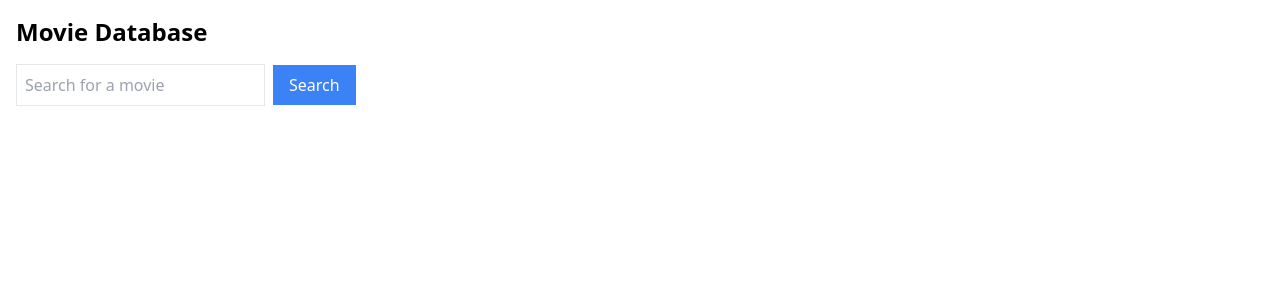
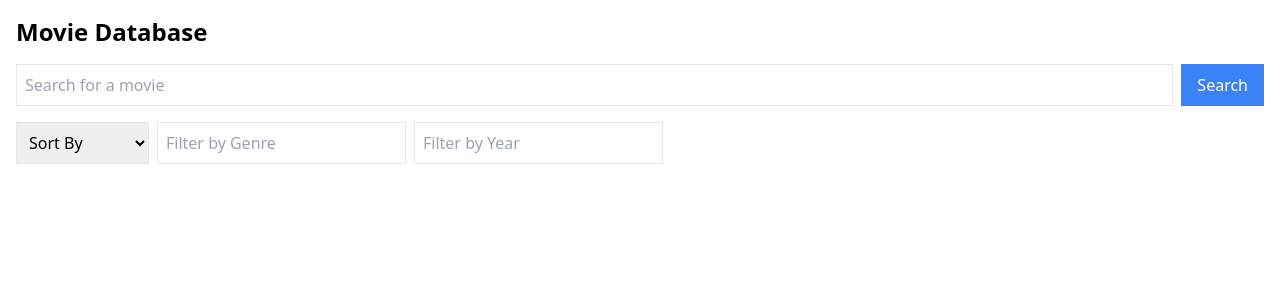
Before and after one commit to edturf01/m-database-app, a React (Vite) app: page / in a window 1280 px wide. Shown: the top 300 px of the page. Built offline with nearby package versions, Linux system fonts and the light colour scheme.

Commit message:
Add Sorting & Filtering feature

```diff
--- a/src/App.jsx
+++ b/src/App.jsx
@@ -1,149 +1,124 @@
-import React, { useState, useEffect } from "react";
+import React, { useState } from "react";
 
 function App() {
   const [query, setQuery] = useState("");
   const [movies, setMovies] = useState([]);
   const [error, setError] = useState("");
-  const [page, setPage] = useState(1);
-  const [totalResults, setTotalResults] = useState(0);
-  const [favorites, setFavorites] = useState([]);
+  const [sortBy, setSortBy] = useState("");
+  const [filterGenre, setFilterGenre] = useState("");
+  const [filterYear, setFilterYear] = useState("");
 
   const API_KEY = "450513ee";
 
-
-  useEffect(() => {
-    const storedFavorites = JSON.parse(localStorage.getItem("favorites")) || [];
-    setFavorites(storedFavorites);
-  }, []);
-
-
-  useEffect(() => {
-    localStorage.setItem("favorites", JSON.stringify(favorites));
-  }, [favorites]);
-
-  const searchMovie = async (newPage = 1) => {
+  const searchMovie = async () => {
     if (!query) return;
     try {
       const response = await fetch(
-        `https://www.omdbapi.com/?s=${query}&apikey=${API_KEY}&page=${newPage}`
+        `https://www.omdbapi.com/?s=${query}&apikey=${API_KEY}`
       );
       const data = await response.json();
       if (data.Response === "True") {
-        setMovies(data.Search);
+        // Fetch full details for each movie
+        const detailedMovies = await Promise.all(
+          data.Search.map(async (m) => {
+            const res = await fetch(
+              `https://www.omdbapi.com/?i=${m.imdbID}&apikey=${API_KEY}`
+            );
+            return await res.json();
+          })
+        );
+        setMovies(detailedMovies);
         setError("");
-        setTotalResults(parseInt(data.totalResults));
-        setPage(newPage);
       } else {
         setMovies([]);
         setError(data.Error);
-        setTotalResults(0);
       }
     } catch (err) {
+      setMovies([]);
       setError("Failed to fetch data");
-      setMovies([]);
-      setTotalResults(0);
     }
   };
 
-  const addFavorite = (movie) => {
-    if (!favorites.find((fav) => fav.imdbID === movie.imdbID)) {
-      setFavorites([...favorites, movie]);
+  // Apply filtering
+  let filteredMovies = movies;
+  if (filterGenre) {
+    filteredMovies = filteredMovies.filter((m) =>
+      m.Genre.toLowerCase().includes(filterGenre.toLowerCase())
+    );
   }
-  };
+  if (filterYear) {
+    filteredMovies = filteredMovies.filter((m) => m.Year === filterYear);
+  }
 
-  const removeFavorite = (id) => {
-    setFavorites(favorites.filter((fav) => fav.imdbID !== id));
-  };
-
-  const totalPages = Math.ceil(totalResults / 10);
+  // Apply sorting
+  if (sortBy) {
+    filteredMovies.sort((a, b) => {
+      if (sortBy === "Year") return b.Year - a.Year;
+      if (sortBy === "imdbRating")
+        return parseFloat(b.imdbRating) - parseFloat(a.imdbRating);
+      return 0;
+    });
+  }
 
   return (
     <div className="App p-4">
       <h1 className="text-2xl font-bold mb-4">Movie Database</h1>
+      <div className="flex gap-2 mb-4">
         <input
           type="text"
           placeholder="Search for a movie"
           value={query}
           onChange={(e) => setQuery(e.target.value)}
-        className="border p-2 mr-2"
+          className="border p-2 flex-1"
         />
         <button
-        onClick={() => searchMovie(1)}
+          onClick={searchMovie}
           className="bg-blue-500 text-white px-4 py-2"
         >
           Search
         </button>
+      </div>
+
+      {/* Sorting & Filtering */}
+      <div className="flex gap-2 mb-4">
+        <select
+          onChange={(e) => setSortBy(e.target.value)}
+          value={sortBy}
+          className="border p-2"
+        >
+          <option value="">Sort By</option>
+          <option value="Year">Year</option>
+          <option value="imdbRating">IMDB Rating</option>
+        </select>
+        <input
+          type="text"
+          placeholder="Filter by Genre"
+          value={filterGenre}
+          onChange={(e) => setFilterGenre(e.target.value)}
+          className="border p-2"
+        />
+        <input
+          type="text"
+          placeholder="Filter by Year"
+          value={filterYear}
+          onChange={(e) => setFilterYear(e.target.value)}
+          className="border p-2"
+        />
+      </div>
 
       {error && <p className="text-red-500 mt-4">{error}</p>}
 
-      <div className="mt-4 grid grid-cols-1 md:grid-cols-2 lg:grid-cols-3 gap-4">
-        {movies.map((movie) => (
-          <div key={movie.imdbID} className="border p-2">
+      {filteredMovies.map((movie) => (
+        <div key={movie.imdbID} className="mt-4 border-b pb-4">
           <h2 className="text-xl font-semibold">{movie.Title}</h2>
           <p>Year: {movie.Year}</p>
-            {movie.Poster !== "N/A" && (
+          <p>Genre: {movie.Genre}</p>
+          <p>Cast: {movie.Actors}</p>
+          <p>IMDB Rating: {movie.imdbRating}</p>
+          <p>Plot: {movie.Plot}</p>
           <img src={movie.Poster} alt={movie.Title} className="mt-2 w-48" />
-            )}
-            <button
-              onClick={() =>
-                favorites.find((fav) => fav.imdbID === movie.imdbID)
-                  ? removeFavorite(movie.imdbID)
-                  : addFavorite(movie)
-              }
-              className="mt-2 bg-green-500 text-white px-3 py-1"
-            >
-              {favorites.find((fav) => fav.imdbID === movie.imdbID)
-                ? "Remove from Favorites"
-                : "Add to Favorites"}
-            </button>
         </div>
       ))}
-      </div>
-
-      {totalPages > 1 && (
-        <div className="mt-4 flex gap-2">
-          <button
-            disabled={page === 1}
-            onClick={() => searchMovie(page - 1)}
-            className="bg-gray-300 px-3 py-1 disabled:opacity-50"
-          >
-            Previous
-          </button>
-          <span>
-            Page {page} of {totalPages}
-          </span>
-          <button
-            disabled={page === totalPages}
-            onClick={() => searchMovie(page + 1)}
-            className="bg-gray-300 px-3 py-1 disabled:opacity-50"
-          >
-            Next
-          </button>
-        </div>
-      )}
-
-      {favorites.length > 0 && (
-        <div className="mt-8">
-          <h2 className="text-2xl font-bold mb-2">Favorites</h2>
-          <div className="grid grid-cols-1 md:grid-cols-2 lg:grid-cols-3 gap-4">
-            {favorites.map((movie) => (
-              <div key={movie.imdbID} className="border p-2">
-                <h2 className="text-xl font-semibold">{movie.Title}</h2>
-                <p>Year: {movie.Year}</p>
-                {movie.Poster !== "N/A" && (
-                  <img src={movie.Poster} alt={movie.Title} className="mt-2 w-48" />
-                )}
-                <button
-                  onClick={() => removeFavorite(movie.imdbID)}
-                  className="mt-2 bg-red-500 text-white px-3 py-1"
-                >
-                  Remove from Favorites
-                </button>
-              </div>
-            ))}
-          </div>
-        </div>
-      )}
     </div>
   );
 }
```
Lines whose indentation alone changed are shown as unchanged.
